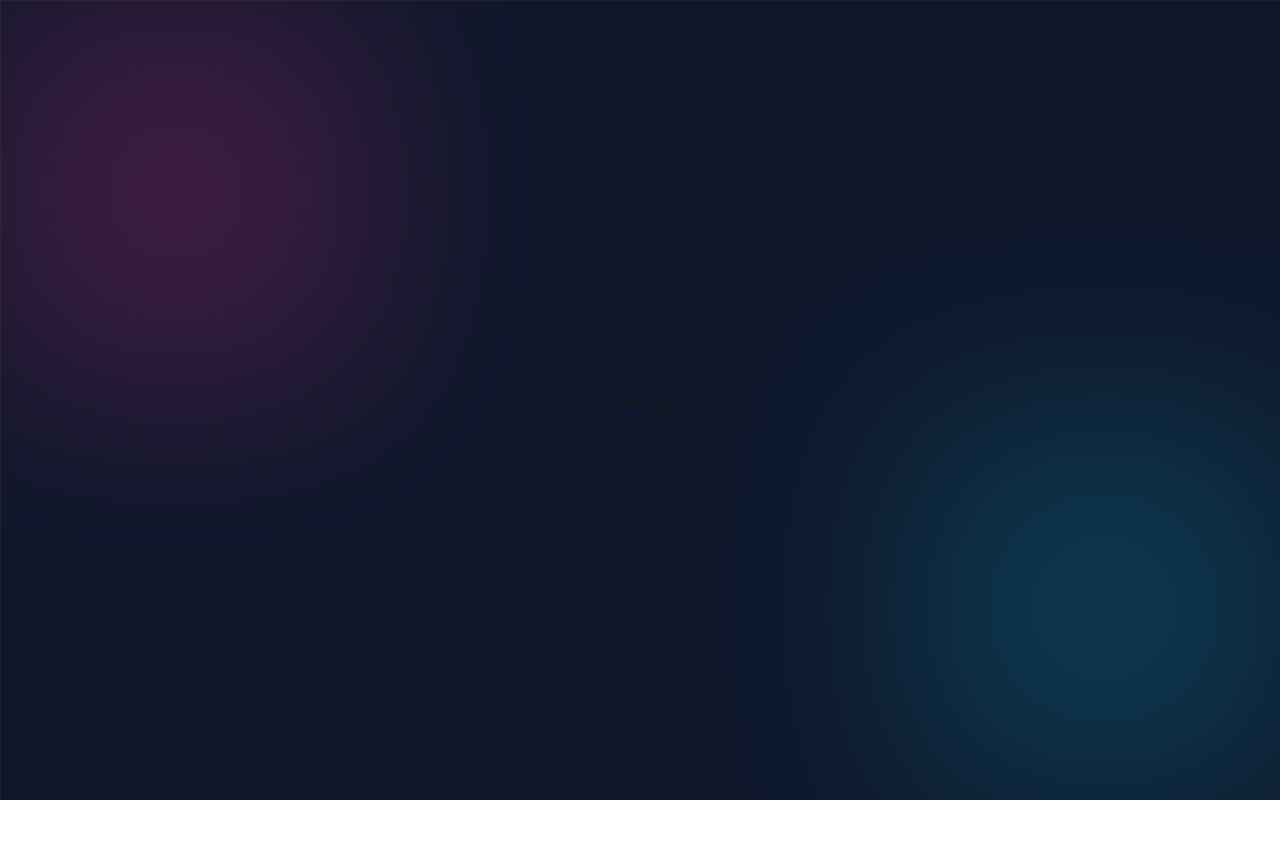
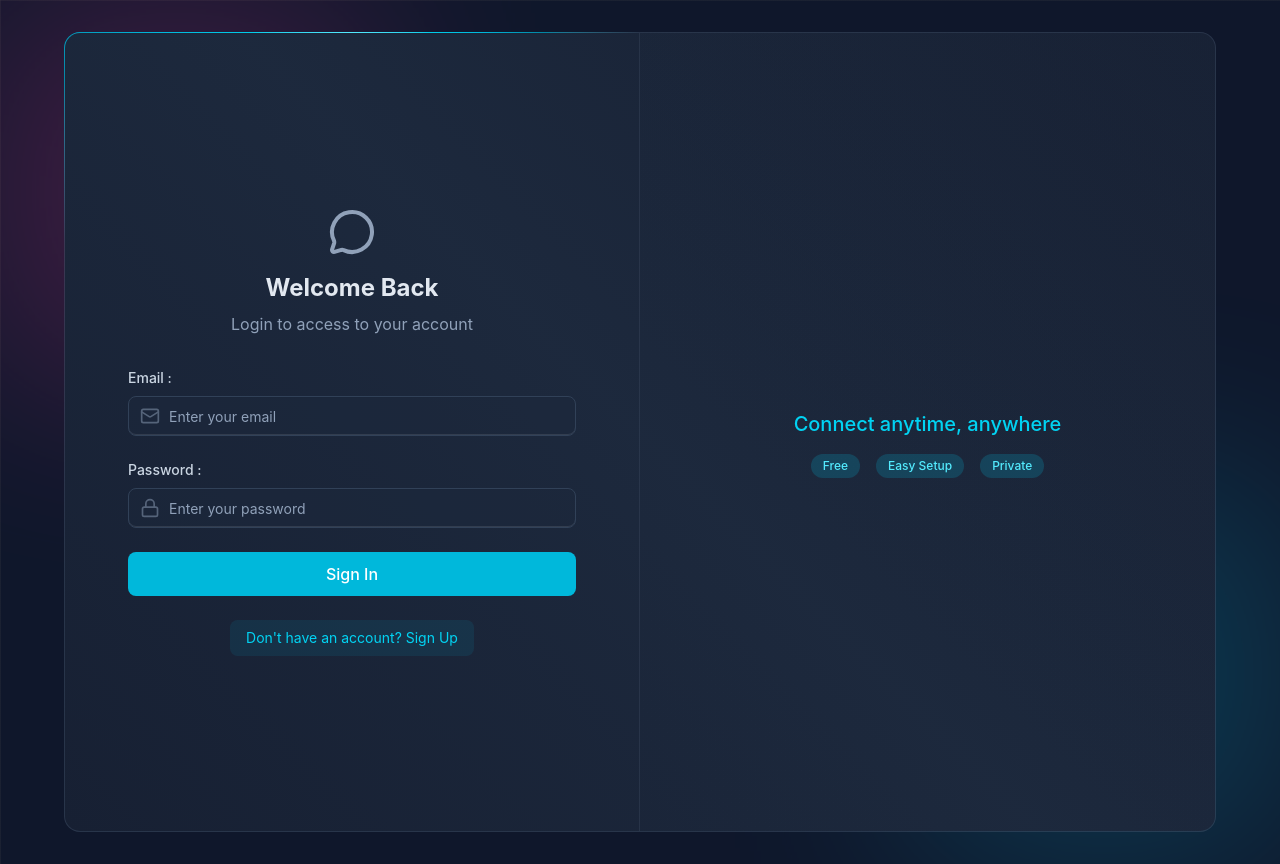
Before and after one commit to Dulina-Chandul/MERN-Chat-Application, a React (Vite) app in the folder client/: page /login in a window 1280 px wide. Before the commit the page ends 800 px from the top, so only its background shows below. Built offline with nearby package versions, Linux system fonts and the light colour scheme; no server answers.

Commit message:
Created the login page completely

```diff
--- a/client/src/pages/ChatPage.jsx
+++ b/client/src/pages/ChatPage.jsx
@@ -1,7 +1,12 @@
 import React from "react";
 
 const ChatPage = () => {
-  return <div>ChatPage</div>;
+  return (
+    <div>
+      ChatPage
+      <button>Logout</button>
+    </div>
+  );
 };
 
 export default ChatPage;
--- a/client/src/pages/LoginPage.jsx
+++ b/client/src/pages/LoginPage.jsx
@@ -1,7 +1,135 @@
-import React from "react";
+import React, { useState } from "react";
+import { useAuthStore } from "../store/useAuthStore";
+import BorderAnimatedContainer from "../components/BorderAnimatedContainer";
+import { LockIcon, MailIcon, MessageCircleIcon, UserIcon } from "lucide-react";
+import { LoaderIcon } from "react-hot-toast";
+import { Link } from "react-router";
 
 const LoginPage = () => {
-  return <div>LoginPage</div>;
+  const [formData, setFormData] = useState({
+    email: "",
+    password: "",
+  });
+
+  const { login, isLoggingIn } = useAuthStore();
+
+  const handleSubmit = (e) => {
+    e.preventDefault();
+    login(formData);
+  };
+
+  return (
+    <div className="w-full flex items-center justify-center p-4 bg-slate-900">
+      <div className="relative w-full max-w-6xl md:h-[800px] h-[650px]">
+        <BorderAnimatedContainer>
+          <div className="w-full flex flex-col md:flex-row">
+            <div className="md:w-1/2 p-8 flex items-center justify-center md:border-r border-slate-600/30">
+              <div className="w-full max-w-md">
+                <div className="text-center mb-8">
+                  <MessageCircleIcon className="w-12 h-12 mx-auto text-slate-400 mb-4" />
+                  <h1 className="text-2xl font-bold text-slate-200 mb-2">
+                    Welcome Back
+                  </h1>
+                  <p className="text-slate-400">
+                    Login to access to your account
+                  </p>
+                </div>
+                <form onSubmit={handleSubmit} className="space-y-6">
+                  <div>
+                    <label htmlFor="email" className="auth-input-label">
+                      Email :
+                    </label>
+                    <div className="relative ">
+                      <MailIcon className="auth-input-icon" />
+
+                      <input
+                        type="email"
+                        id="email"
+                        name="email"
+                        value={formData.email}
+                        onChange={(e) =>
+                          setFormData((prev) => ({
+                            ...prev,
+                            email: e.target.value,
+                          }))
+                        }
+                        className="input"
+                        placeholder="Enter your email"
+                      />
+                    </div>
+                  </div>
+
+                  <div>
+                    <label htmlFor="password" className="auth-input-label">
+                      Password :
+                    </label>
+                    <div className="relative ">
+                      <LockIcon className="auth-input-icon" />
+
+                      <input
+                        type="password"
+                        id="password"
+                        name="password"
+                        value={formData.password}
+                        onChange={(e) =>
+                          setFormData((prev) => ({
+                            ...prev,
+                            password: e.target.value,
+                          }))
+                        }
+                        className="input"
+                        placeholder="Enter your password"
+                      />
+                    </div>
+                  </div>
+
+                  {/* Submit Butoon */}
+                  <button
+                    className="auth-btn"
+                    type="submit"
+                    disabled={isLoggingIn}
+                  >
+                    {isLoggingIn ? (
+                      <LoaderIcon className="w-full h-5 animate-spin text-center mx-auto" />
+                    ) : (
+                      "Sign In"
+                    )}
+                  </button>
+                </form>
+
+                <div className="mt-6 text-center">
+                  <Link to={"/signup"} className="auth-link">
+                    Don't have an account? Sign Up
+                  </Link>
+                </div>
+              </div>
+            </div>
+
+            <div className="hidden md:w-1/2 md:flex items-center justify-center p-6 bg-gradient-to-bl from-slate-800/20 to-transparent">
+              <div>
+                <imgs
+                  src="/login.png"
+                  alt="People using mobile devices"
+                  className="w-full h-auto object-contain"
+                />
+                <div className="mt-6 text-center">
+                  <h3 className="text-xl font-medium text-cyan-400">
+                    Connect anytime, anywhere
+                  </h3>
+
+                  <div className="mt-4 flex justify-center gap-4">
+                    <span className="auth-badge">Free</span>
+                    <span className="auth-badge">Easy Setup</span>
+                    <span className="auth-badge">Private</span>
+                  </div>
+                </div>
+              </div>
+            </div>
+          </div>
+        </BorderAnimatedContainer>
+      </div>
+    </div>
+  );
 };
 
 export default LoginPage;
--- a/client/src/pages/SignUpPage.jsx
+++ b/client/src/pages/SignUpPage.jsx
@@ -89,7 +89,7 @@
                       <LockIcon className="auth-input-icon" />
 
                       <input
-                        type="text"
+                        type="password"
                         id="password"
                         name="password"
                         value={formData.password}
@@ -100,7 +100,7 @@
                           }))
                         }
                         className="input"
-                        placeholder="Enter your full name"
+                        placeholder="Enter your password"
                       />
                     </div>
                   </div>
```
